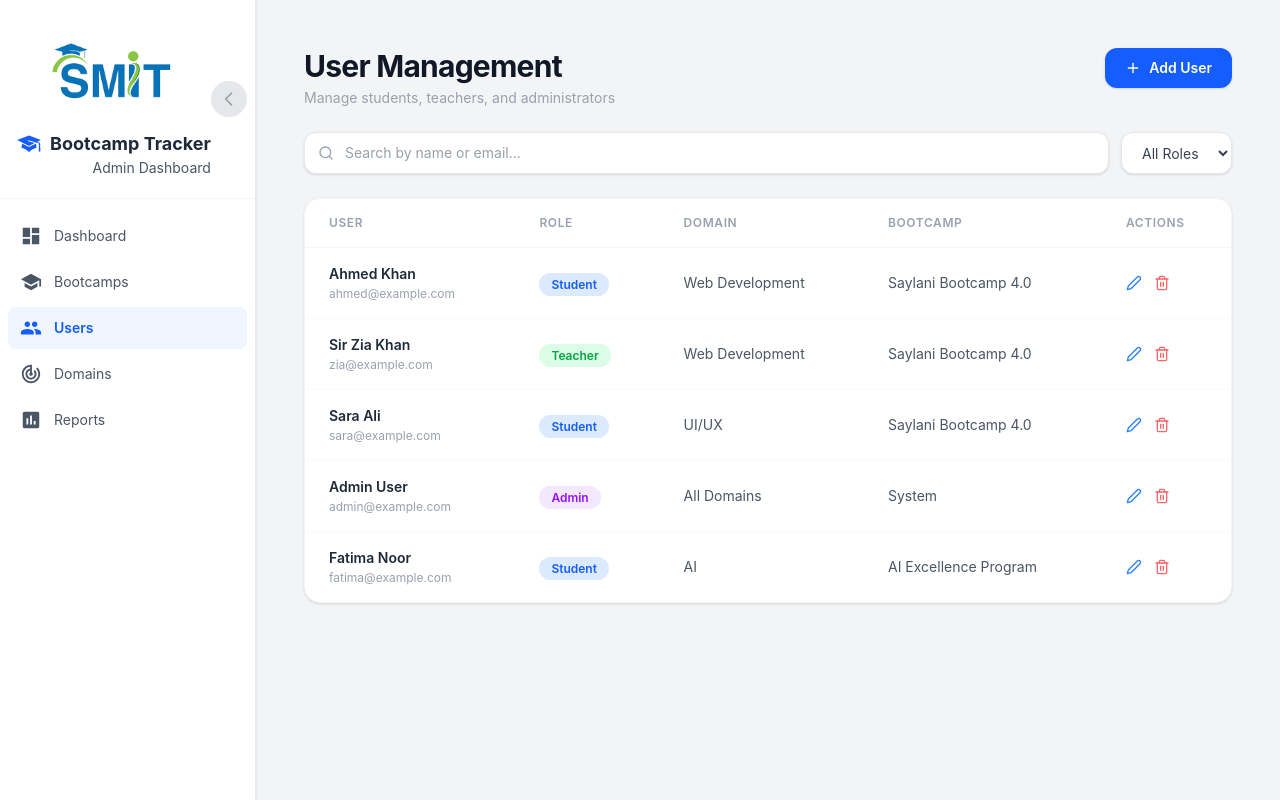
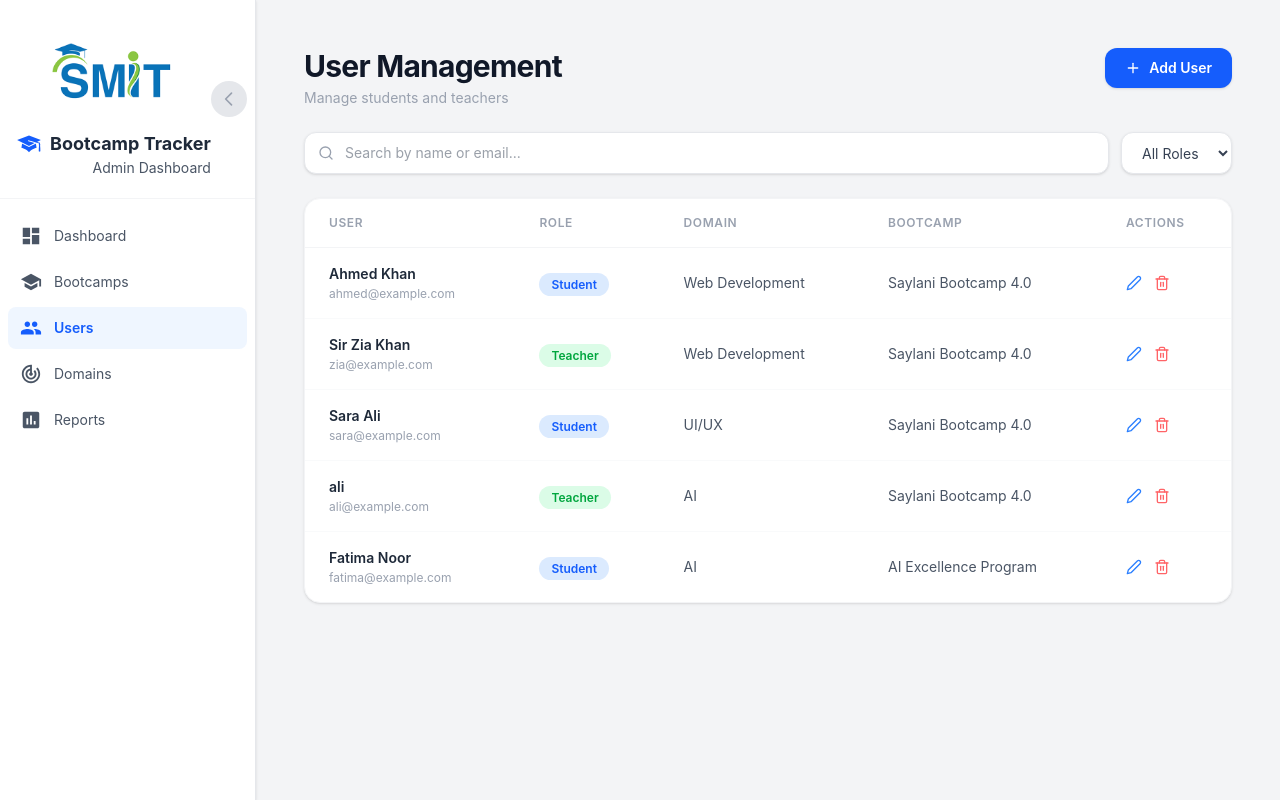
Before and after one commit to Muhammad-Ibrahim9078/BootCampTracker, a React (Vite) app: page /admin-dashbaord/users in a window 1280 px wide. Built offline with nearby package versions, Linux system fonts and the light colour scheme.

Commit message:
make text changes

```diff
--- a/src/pages/Admin/Users/AddUser.jsx
+++ b/src/pages/Admin/Users/AddUser.jsx
@@ -84,7 +84,7 @@ export default function AddUser() {
             value={form.role}
             onChange={(e) => setForm({ ...form, role: e.target.value })}
           >
-            {["Student", "Teacher", "Admin"].map((r) => <option key={r}>{r}</option>)}
+            {["Student", "Teacher"].map((r) => <option key={r}>{r}</option>)}
           </select>
         </div>
 
--- a/src/pages/Admin/Users/User.jsx
+++ b/src/pages/Admin/Users/User.jsx
@@ -6,14 +6,13 @@ const initialUsers = [
   { id: 1, name: "Ahmed Khan", email: "ahmed@example.com", role: "Student", domain: "Web Development", bootcamp: "Saylani Bootcamp 4.0" },
   { id: 2, name: "Sir Zia Khan", email: "zia@example.com", role: "Teacher", domain: "Web Development", bootcamp: "Saylani Bootcamp 4.0" },
   { id: 3, name: "Sara Ali", email: "sara@example.com", role: "Student", domain: "UI/UX", bootcamp: "Saylani Bootcamp 4.0" },
-  { id: 4, name: "Admin User", email: "admin@example.com", role: "Admin", domain: "All Domains", bootcamp: "System" },
+  { id: 4, name: "ali", email: "ali@example.com", role: "Teacher", domain: "AI", bootcamp: "Saylani Bootcamp 4.0" },
   { id: 5, name: "Fatima Noor", email: "fatima@example.com", role: "Student", domain: "AI", bootcamp: "AI Excellence Program" },
 ];
 
 const roleBadge = {
   Student: "bg-blue-100 text-blue-600",
   Teacher: "bg-green-100 text-green-600",
-  Admin: "bg-purple-100 text-purple-600",
 };
 
 function EditModal({ user, onClose, onSave }) {
@@ -39,7 +38,7 @@ function EditModal({ user, onClose, onSave }) {
             value={form.role}
             onChange={(e) => setForm({ ...form, role: e.target.value })}
           >
-            {["Student", "Teacher", "Admin"].map((r) => <option key={r}>{r}</option>)}
+            {["Student", "Teacher"].map((r) => <option key={r}>{r}</option>)}
           </select>
         </div>
         <div className="flex gap-3 justify-end">
@@ -114,7 +113,7 @@ export default function UserManagement() {
         <div className="flex items-start justify-between mb-6 gap-4">
           <div>
             <h1 className="text-2xl sm:text-3xl font-bold text-gray-900 tracking-tight">User Management</h1>
-            <p className="text-gray-400 mt-1 text-xs sm:text-sm">Manage students, teachers, and administrators</p>
+            <p className="text-gray-400 mt-1 text-xs sm:text-sm">Manage students and teachers</p>
           </div>
           <button
             onClick={() => navigate("add")}
@@ -142,7 +141,7 @@ export default function UserManagement() {
             value={roleFilter}
             onChange={(e) => setRoleFilter(e.target.value)}
           >
-            {["All Roles", "Student", "Teacher", "Admin"].map((r) => <option key={r}>{r}</option>)}
+            {["All Roles", "Student", "Teacher"].map((r) => <option key={r}>{r}</option>)}
           </select>
         </div>
 
```
